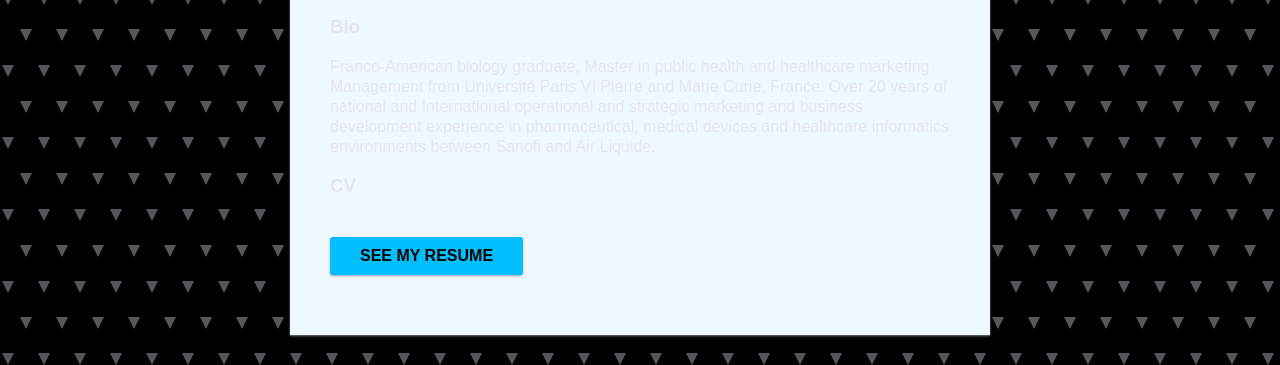
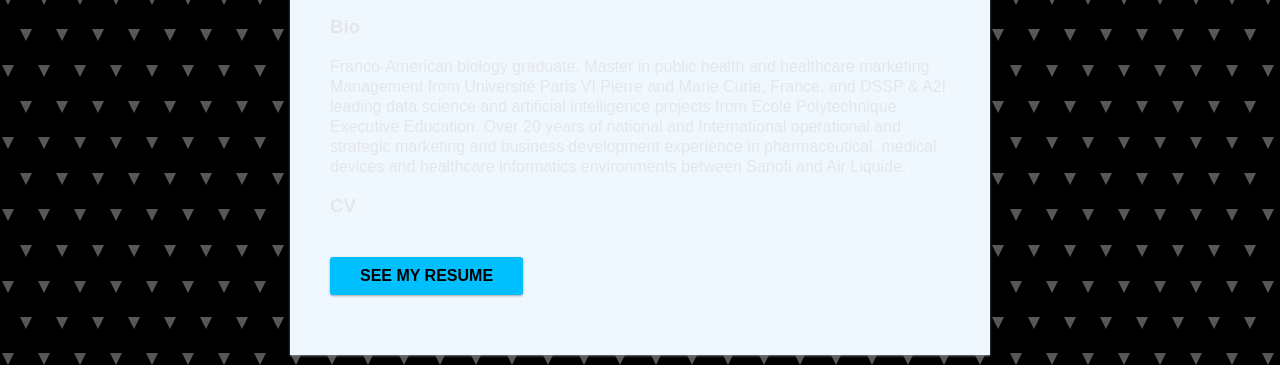
Before and after one commit to cwcala/my-resume, a website: page index.html in a window 1280 px wide. Shown: the part 589-954 px from the top of the page. Drawn offline with Linux system fonts and the light colour scheme.

Commit message:
Update index.html

```diff
--- a/index.html
+++ b/index.html
@@ -29,7 +29,7 @@
         <p>
           Franco-American biology graduate, Master in public health and
           healthcare marketing Management from Université Paris VI Pierre and
-          Marie Curie, France. Over 20 years of national and International
+          Marie Curie, France, and DSSP & A2I leading data science and artificial intelligence projects from Ecole Polytechnique Executive Education. Over 20 years of national and International
           operational and strategic marketing and business development
           experience in pharmaceutical, medical devices and healthcare
           informatics environments between Sanofi and Air Liquide.
```
